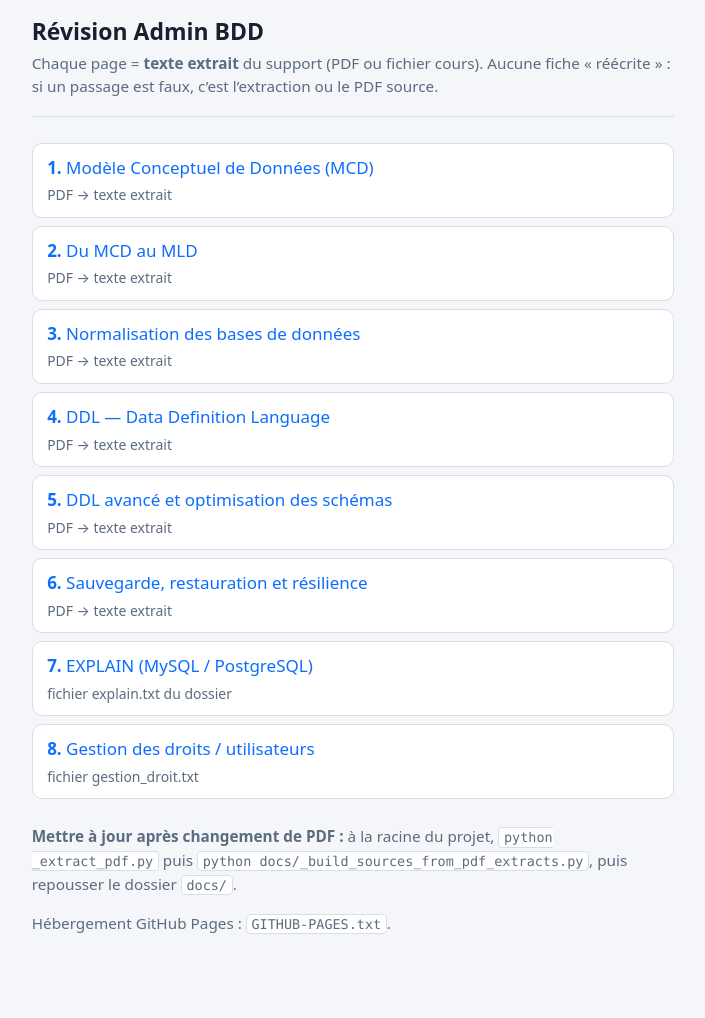
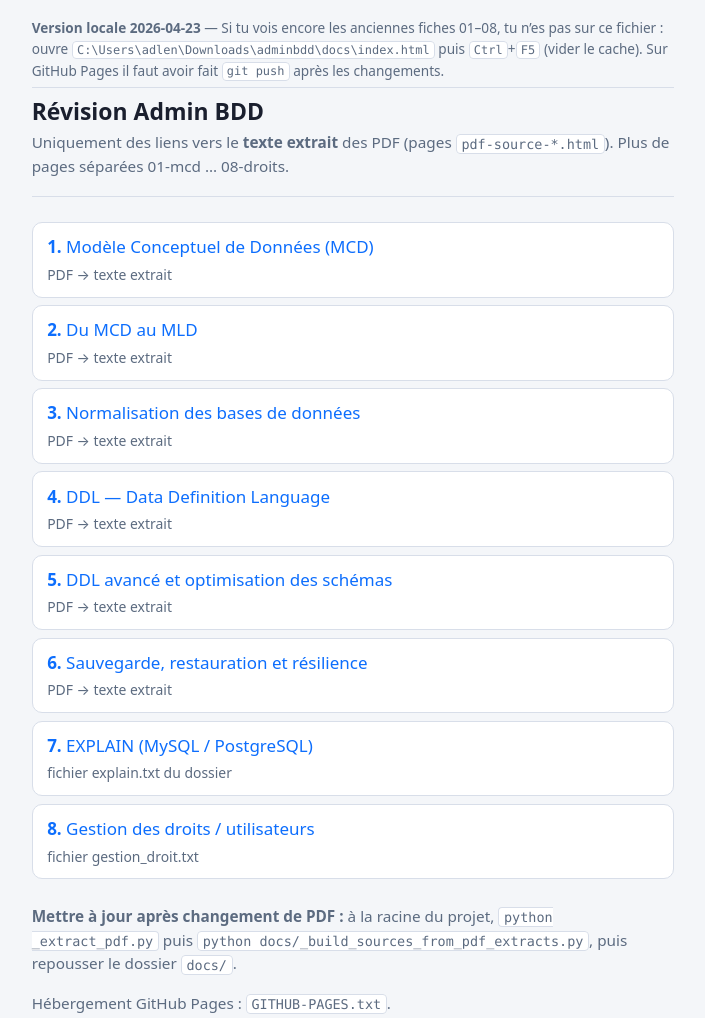
Before and after one commit to AdlenSouci/adminbdd, a plain HTML site: page docs/index.html in a window 1280 px wide. Shown: the whole page, without its empty margins (287-992 px from the left). Drawn offline with Linux system fonts and the light colour scheme.

Commit message:
first commit new

```diff
--- a/docs/index.html
+++ b/docs/index.html
@@ -3,13 +3,18 @@
 <head>
   <meta charset="utf-8">
   <meta name="viewport" content="width=device-width, initial-scale=1">
+  <meta http-equiv="Cache-Control" content="no-cache, no-store, must-revalidate">
+  <meta http-equiv="Pragma" content="no-cache">
   <title>Révision — Admin BDD (texte des PDF)</title>
-  <link rel="stylesheet" href="styles.css">
+  <link rel="stylesheet" href="styles.css?v=2">
 </head>
 <body>
+  <p style="font-size:0.8rem;color:var(--muted);margin:0 0 0.5rem;border-bottom:1px solid var(--border);padding-bottom:0.35rem">
+    <strong>Version locale 2026-04-23</strong> — Si tu vois encore les anciennes fiches 01–08, tu n’es pas sur ce fichier : ouvre <code>C:\Users\adlen\Downloads\adminbdd\docs\index.html</code> puis <kbd>Ctrl</kbd>+<kbd>F5</kbd> (vider le cache). Sur GitHub Pages il faut avoir fait <code>git push</code> après les changements.
+  </p>
   <header>
     <h1>Révision Admin BDD</h1>
-    <p class="sub">Chaque page = <strong>texte extrait</strong> du support (PDF ou fichier cours). Aucune fiche « réécrite » : si un passage est faux, c’est l’extraction ou le PDF source.</p>
+    <p class="sub">Uniquement des liens vers le <strong>texte extrait</strong> des PDF (pages <code>pdf-source-*.html</code>). Plus de pages séparées 01-mcd … 08-droits.</p>
   </header>
 
   <nav class="toc" aria-label="Cours dans l’ordre des fichiers">
```
